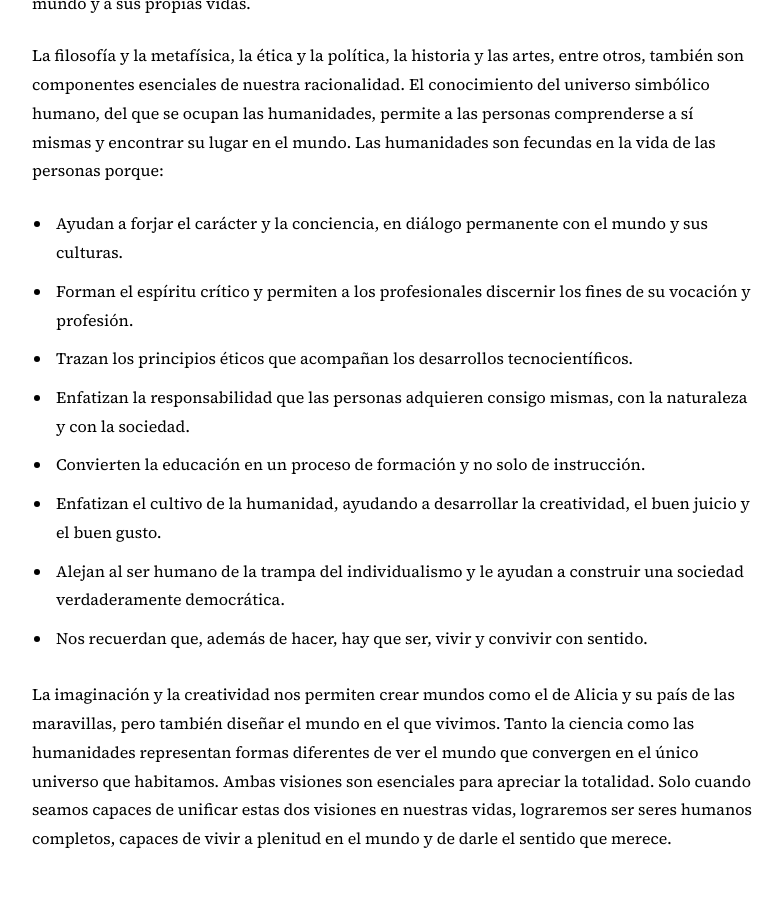
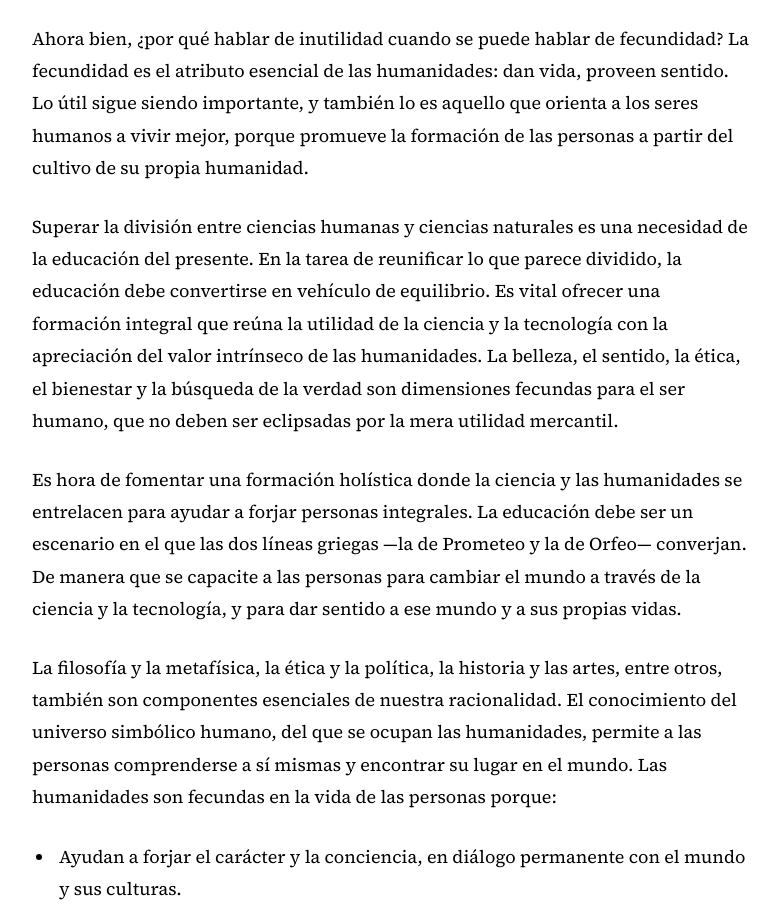
Before and after one commit to Danypv/de-mas-aprender-con-proposito, a plain HTML site: page blog/humanidades-y-ciencias/index.html in a window 1280 px wide. Shown: the part 3547-4455 px from the top of the page, without its empty margins (248-1030 px from the left). Drawn offline with Linux system fonts and the light colour scheme.

Commit message:
Add files via upload

```diff
--- a/blog/humanidades-y-ciencias/index.html
+++ b/blog/humanidades-y-ciencias/index.html
@@ -13,10 +13,10 @@
     .contenedor { width:min(var(--ancho),calc(100% - 48px)); margin:auto; } .cabecera { background:#000; border-bottom:1px solid rgba(255,255,255,.12); } .navegacion { min-height:60px; display:flex; align-items:center; justify-content:space-between; gap:28px; } .marca img { display:block; width:42px; height:42px; object-fit:contain; }
     .menu { display:flex; gap:24px; font-size:.7rem; font-weight:700; letter-spacing:.02em; } .menu a { color:#ececec; text-decoration:none; } .menu a:hover { color:var(--amarillo); }
     .cabecera-articulo { padding:94px 0 74px; background:var(--hueso); } .cabecera-articulo > div { max-width:900px; } .etiqueta { margin:0 0 17px; color:#996d00; font-size:.68rem; font-weight:900; letter-spacing:.14em; text-transform:uppercase; } h1 { max-width:880px; margin:0; letter-spacing:-.045em; font-size:clamp(2.45rem,5.6vw,5rem); line-height:1.03; } .autor { margin:29px 0 0; color:var(--gris); font-size:.95rem; } .autor strong { color:var(--negro); }
-    article { width:min(var(--lectura),calc(100% - 48px)); margin:0 auto; padding:65px 0 84px; font-family:"Source Serif 4",Georgia,serif; font-size:1rem; line-height:1.8; } article p { margin:0 0 1.45em; } article .apertura { font-size:1.18rem; line-height:1.7; } blockquote { margin:2.1em 0; padding:3px 0 3px 25px; border-left:3px solid var(--amarillo); font-size:1.08rem; font-style:italic; line-height:1.7; } .lista { margin:1.5em 0 1.7em; padding-left:1.25em; } .lista li { margin:.62em 0; padding-left:.25em; }
+    article { width:min(var(--lectura),calc(100% - 48px)); margin:0 auto; padding:65px 0 84px; font-family:"Source Serif 4",Georgia,serif; font-size:18px; line-height:1.8; } article p { margin:0 0 1.45em; } article .apertura { font-size:1.18rem; line-height:1.7; } blockquote { margin:2.1em 0; padding:3px 0 3px 25px; border-left:3px solid var(--amarillo); font-size:1.08rem; font-style:italic; line-height:1.7; } .lista { margin:1.5em 0 1.7em; padding-left:1.25em; } .lista li { margin:.62em 0; padding-left:.25em; }
     .seguir { padding:52px 0; background:#000; color:#fff; } .seguir-interno { width:min(var(--lectura),calc(100% - 48px)); margin:auto; } .seguir p { margin:0 0 12px; color:var(--amarillo); font-family:Roboto,Arial,sans-serif; font-size:.68rem; font-weight:900; letter-spacing:.14em; text-transform:uppercase; } .seguir a { display:inline-block; padding-bottom:5px; border-bottom:2px solid var(--amarillo); font-family:Roboto,Arial,sans-serif; font-size:.78rem; font-weight:700; text-decoration:none; } .seguir a:hover { color:var(--amarillo); }
     footer { padding:22px 0; color:#d8d8d8; background:#181818; } .pie { display:flex; justify-content:space-between; gap:20px; font-size:.65rem; } .pie p { margin:0; }
-    @media (max-width:780px) { .contenedor { width:min(100% - 32px,var(--ancho)); } .menu { gap:14px; font-size:.65rem; } .cabecera-articulo { padding:65px 0 52px; } article { width:min(var(--lectura),calc(100% - 32px)); padding:45px 0 62px; font-size:1rem; line-height:1.8; } article .apertura { font-size:1.15rem; } .seguir-interno { width:calc(100% - 32px); } }
+    @media (max-width:780px) { .contenedor { width:min(100% - 32px,var(--ancho)); } .menu { gap:14px; font-size:.65rem; } .cabecera-articulo { padding:65px 0 52px; } article { width:min(var(--lectura),calc(100% - 32px)); padding:45px 0 62px; font-size:18px; line-height:1.8; } article .apertura { font-size:1.15rem; } .seguir-interno { width:calc(100% - 32px); } }
     @media (max-width:480px) { .menu a:not(:first-child) { display:none; } h1 { font-size:2.35rem; } }
   </style>
 </head>
```
